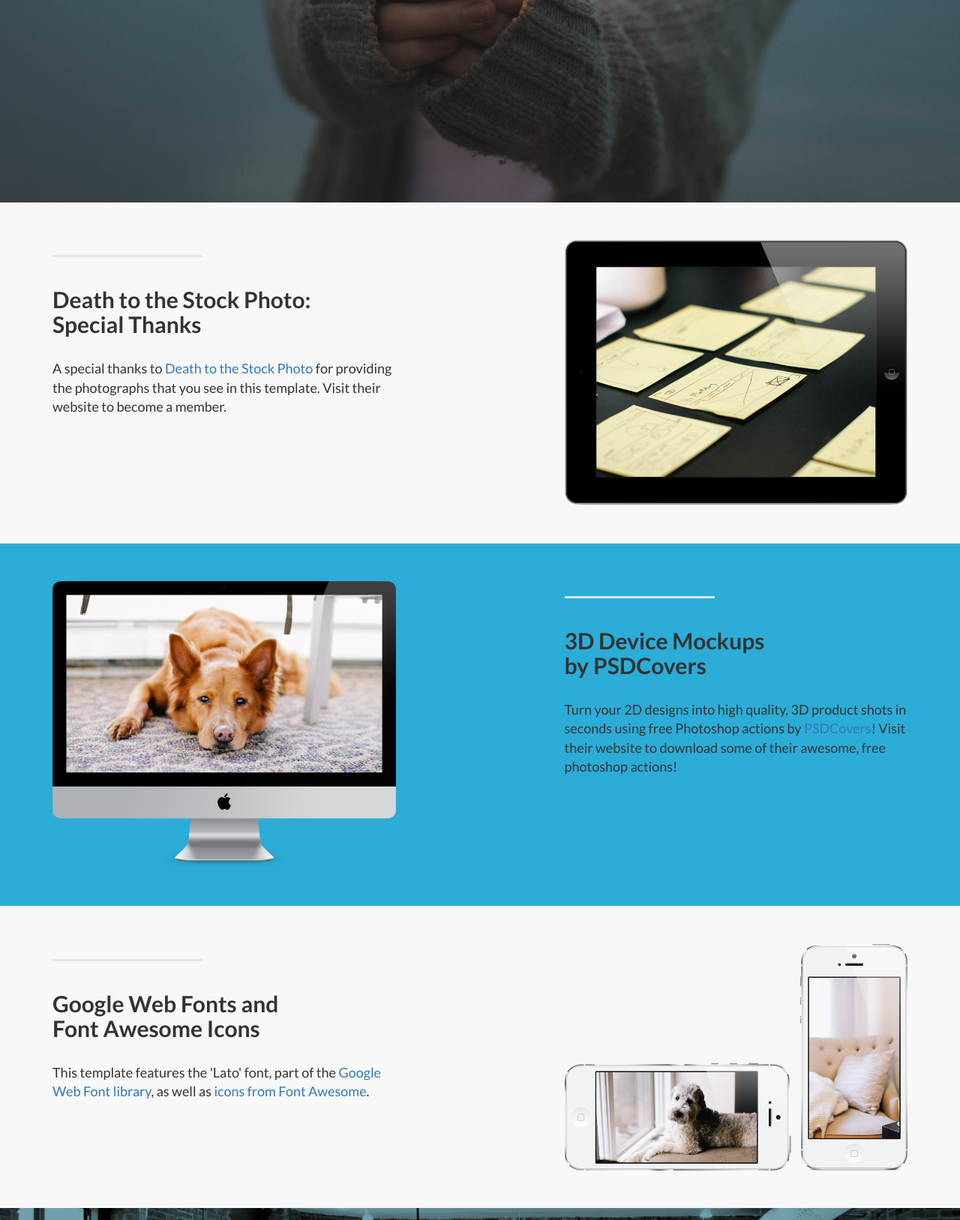
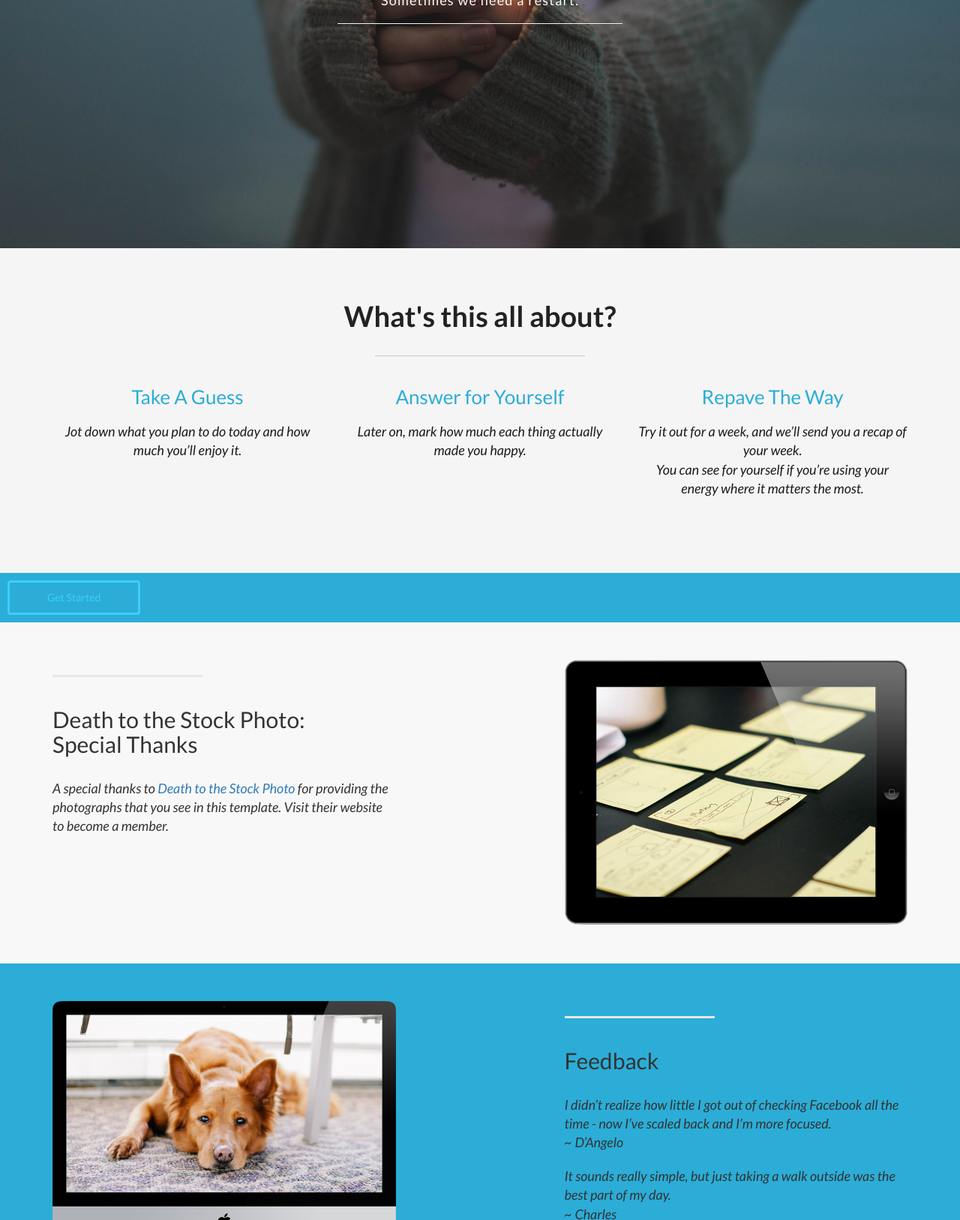
Before and after one commit to angelawyman/behappy-front, a plain HTML site: page index.html in a window 1280 px wide. Shown: the part 451-2078 px from the top of the page at 75% size. Drawn offline with Linux system fonts and the light colour scheme.

Commit message:
Added Elizabeth's copy and changed layout to accommodate.

```diff
--- a/css/landing-page.css
+++ b/css/landing-page.css
@@ -8,9 +8,7 @@
  darker blue: #0F79B5;
  med blue: #018DC2;
  button blue: #2BADD7; bright version #3ECDFD
- bright blue #36A9F8
- brightest blue
-
+ charcoal 1c1c1c #232220 whitesmoke f5f5f5
  */
 
 body,
@@ -28,8 +26,9 @@ h4,
 h5,
 h6 {
     font-family: "Lato","Helvetica Neue",Helvetica,Arial,sans-serif;
-    font-weight: 700;
+    font-weight: 500;
 }
+/* NAVBAR */
 
 .nav>li>a {
   position: relative;
@@ -65,7 +64,10 @@ h6 {
 .lead {
     font-size: 18px;
     font-weight: 400;
+    font-style:italic;
 }
+
+/* INTRO HEADER */
 
 .intro-header {
     padding-top: 50px; /* If you're making other pages, make sure there is 50px of padding to make sure the navbar doesn't overlap content! */
@@ -90,14 +92,13 @@ h6 {
 }
 
 .intro-divider {
-    width: 400px;
+    width: 380px;
     border-top: 1px solid #f8f8f8;
     border-bottom: 1px solid rgba(0,0,0,0.2);
 }
 
-.intro-message > h3 {
-  /*  text-shadow: 2px 2px 3px rgba(0,0,0,0.6);*/
-    letter-spacing:1.1px;
+.intro-message > h4 {
+    letter-spacing:1.2px;
 }
 
 @media(max-width:767px) {
@@ -124,6 +125,60 @@ h6 {
     }
 }
 
+
+
+/* Supporting */
+
+.supporting {
+    padding: 50px 0 80px;
+    background: #f5f5f5;
+    text-align:center;
+}
+
+.supporting .col {
+  float: left;
+  width: 28%;
+  padding: 14px;
+}
+
+.supporting h2 {
+  color: #232220;
+  font-size: 38px;
+  margin-bottom: 30px;
+  font-weight:700;
+}
+
+.supporting h3 {
+  color: #2BADD7;
+  font-size: 26px;
+  margin-bottom: 20px;
+  font-weight:500;
+}
+
+.clearfix {
+  clear: both;
+}
+
+.supporting p {
+  color: #1c1c1c;
+  margin-bottom: 20px;
+  line-height: 1.4;
+}
+
+.supporting .btn {
+  background-color: #eee;
+  color: #1c1c1c;
+  font-size: 18px;
+  padding: 8px 30px;
+  text-decoration: none;
+  display: inline-block;
+}
+.section-spacer {
+    text-align:center;
+    width: 280px;
+    border-top: 1px solid #f8f8f8;
+    border-bottom: 1px solid rgba(0,0,0,0.2);
+}
 .network-name {
     text-transform: uppercase;
     font-size: 14px;
@@ -152,6 +207,11 @@ h6 {
     border-top: 3px solid #e7e7e7;
 }
 
+
+
+
+/* SECTION BANNER */
+
 .banner {
     padding: 40px 0 220px;
     color: #f8f8f8;
@@ -162,8 +222,7 @@ h6 {
 
 .banner h2 {
     margin: 0;
-/*    text-shadow: 2px 2px 3px rgba(0,0,0,0.6);
-*/    font-size: 3em;
+    font-size: 44px;
 }
 
 .banner ul {
@@ -171,17 +230,23 @@ h6 {
 }
 
 .btn-default {
-  border: 3px solid #3ECDFD;
-  border-radius:0;
-  color: #3ECDFD;
-  background-color: transparent;
+    padding: 10px 50px;
+    margin: 10px 10px;
+    border: 3px solid #3ECDFD;
+    color: #3ECDFD;
+    background-color: transparent;
+   -webkit-transition: All 0.5s ease;
+    -moz-transition: All 0.5s ease;
+    -o-transition: All 0.5s ease;
+    -ms-transition: All 0.5s ease;
+    transition: All 0.5s ease;
 }
 
 .btn-default.active, .btn-default.focus, .btn-default:active, .btn-default:focus, .btn-default:hover, .open>.dropdown-toggle.btn-default{
     color: #f5f5f5;
     background-color: #3ECDFD;
-    border-radius:0;
 }
+
 .banner-social-buttons {
     float: right;
     margin-top: 0;
@@ -212,6 +277,8 @@ h6 {
     }
 }
 
+/* FOOTER */
+
 footer {
     padding: 50px 0 20px;
     background-color: #f8f8f8;
@@ -220,4 +287,5 @@ footer {
 
 p.copyright {
     margin: 15px 0 0;
+    text-transform: uppercase;
 }
--- a/index.html
+++ b/index.html
@@ -32,7 +32,7 @@
 
 <body>
 
-    <!-- Navigation -->
+    <!-- NAVBAR -->
     <nav class="navbar navbar-default navbar-fixed-top topnav" role="navigation">
         <div class="container topnav">
             <!-- Brand and toggle get grouped for better mobile display -->
@@ -45,7 +45,7 @@
                 </button>
                 <a class="navbar-brand topnav" href="#"><img src="img/logo2.svg" alt="Logo" style="height:40px; margin-top:-10px"></a>
 
-                <a class="navbar-brand topnav" href="#">ReThink <span>Happy</span></a>
+                <a class="navbar-brand topnav" href="#">ReThink<span>Happy</span></a>
             </div>
             <!-- Collect the nav links, forms, and other content for toggling -->
             <div class="collapse navbar-collapse" id="bs-example-navbar-collapse-1">
@@ -70,7 +70,7 @@
     </nav>
 
 
-    <!-- Header -->
+    <!-- INTRO_HEADER -->
     <a name="about"></a>
     <div class="intro-header">
         <div class="container">
@@ -78,9 +78,10 @@
             <div class="row">
                 <div class="col-lg-12">
                     <div class="intro-message">
-                        <h1>ReThink Happy</h1>
-                        <h3>A feel good app to help you achieve your ultimate in happiness.</h3>
-                        <hr class="intro-divider">
+                       <h1>Get back to what makes <br/>you happy.</h1>
+                       <h4>Sometimes we need a restart.</h4>
+
+                       <hr class="intro-divider">
 
 
                     </div>
@@ -92,8 +93,46 @@
 
     </div>
     <!-- /.intro-header -->
+<!-- Section SUPPORTING Cols-->
 
-    <!-- Page Content -->
+ <div class="supporting">
+      <div class="container">
+
+        <div class= "row">
+
+            <h2>What's this all about?</h2>
+            <hr class="section-spacer">
+
+
+            <div class= "col-md-4">
+                <h3>Take A Guess</h3>
+                <p class= "lead">Jot down what you plan to do today and how much you’ll enjoy it.</p>
+<!--              <a href="#"><button type="button" class="btn btn-default">Get It Now</button></a>
+ -->        </div>
+
+            <div class= "col-md-4">
+                <h3>Answer for Yourself</h3>
+                <p class= "lead">Later on, mark how much each thing <em>actually</em> made you happy.</p>
+            </div>
+
+            <div class= "col-md-4">
+                <h3>Repave The Way</h3>
+                <p class= "lead">Try it out for a week, and we’ll send you a recap of your week.<br/> You can see for yourself if you’re using your energy where it <em>matters the most.</em></p>
+           </div>
+
+        </div>
+
+    </div>
+</div>
+        <a href="#activities"><button type="button" class="btn btn-default">Get Started</button></a>
+
+        <div class="clearfix"></div>
+
+      </div><!--close container-->
+    </div><!--close supporting-->
+
+
+    <!-- Section SERVICES -->
 
 	<a  name="services"></a>
     <div class="content-section-a">
@@ -125,9 +164,16 @@
                 <div class="col-lg-5 col-lg-offset-1 col-sm-push-6  col-sm-6">
                     <hr class="section-heading-spacer">
                     <div class="clearfix"></div>
-                    <h2 class="section-heading">3D Device Mockups<br>by PSDCovers</h2>
-                    <p class="lead">Turn your 2D designs into high quality, 3D product shots in seconds using free Photoshop actions by <a target="_blank" href="http://www.psdcovers.com/">PSDCovers</a>! Visit their website to download some of their awesome, free photoshop actions!</p>
+                    <h2 class="section-heading">Feedback</h2>
+
+                    <p class="lead">I didn’t realize how little I got out of checking Facebook all the time - now I’ve scaled back and I’m more focused. <br/>~ D’Angelo</p>
+
+                    <p class="lead">It sounds really simple, but just taking a walk outside was the best part of my day.<br/>~ Charles</p>
+
+                    <p class="lead">Just doing two small things on my side project turned out to be today’s highlight . It didn’t even take that long.<br/>~ Fiona</p>
+
                 </div>
+
                 <div class="col-lg-5 col-sm-pull-6  col-sm-6">
                     <img class="img-responsive" src="img/dog.png" alt="">
                 </div>
@@ -147,8 +193,14 @@
                 <div class="col-lg-5 col-sm-6">
                     <hr class="section-heading-spacer">
                     <div class="clearfix"></div>
-                    <h2 class="section-heading">Google Web Fonts and<br>Font Awesome Icons</h2>
-                    <p class="lead">This template features the 'Lato' font, part of the <a target="_blank" href="http://www.google.com/fonts">Google Web Font library</a>, as well as <a target="_blank" href="http://fontawesome.io">icons from Font Awesome</a>.</p>
+                    <h2 class="section-heading">Tips and Encouragement</h2>
+                    <p class="lead">It’s a helluva start, being able to recognize what makes you happy. Lucille Ball</p>
+                    <p class="lead">“The things you can do to increase your happiness are obvious and small and just take a little time. But you have to do them every day and wait for the results.”
+David Gilbert, author of Stumbling on Happiness
+</p>
+                    <p class="lead">“Happiness is when what you think, what you say, and what you do are in harmony.”
+– Mahatma Gandhi</p>
+<a target="_blank" href="http://www.google.com/fonts">Google Web Font library</a>, as well as <a target="_blank" href="http://fontawesome.io">icons from Font Awesome</a>.</p>
                 </div>
                 <div class="col-lg-5 col-lg-offset-2 col-sm-6">
                     <img class="img-responsive" src="img/phones.png" alt="">
@@ -161,11 +213,10 @@
     </div>
     <!-- /.content-section-a -->
 
+ <!-- Section BANNER-->
 	<a  name="contact"></a>
 
     <div class="banner">
-
-
         <div class="container">
             <div class="row">
                 <div class="col-lg-6">
@@ -184,13 +235,12 @@
                             </li>
                 </ul>
             </div>
-
         </div>
         <!-- /.container -->
-
     </div>
     <!--  /.banner -->
-    <!-- Footer -->
+
+    <!-- FOOTER -->
     <footer>
         <div class="container">
             <div class="row">
@@ -212,7 +262,7 @@
                             <a href="#contact">Contact</a>
                         </li>
                     </ul>
-                    <p class="copyright text-muted small">ReThinkers at NYC Codecademy Labs &copy; 2015. All Rights Reserved</p>
+                    <p class="copyright text-muted small">Team Awesome at NYC Codecademy Labs &copy; 2015. All Rights Reserved</p>
                 </div>
             </div>
         </div>
```
